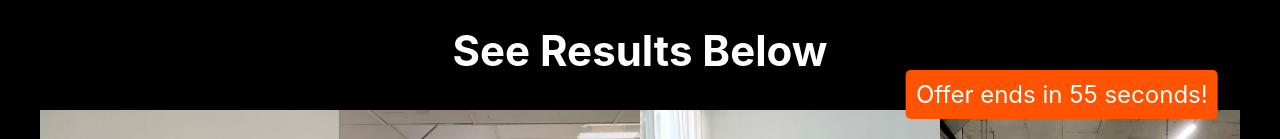
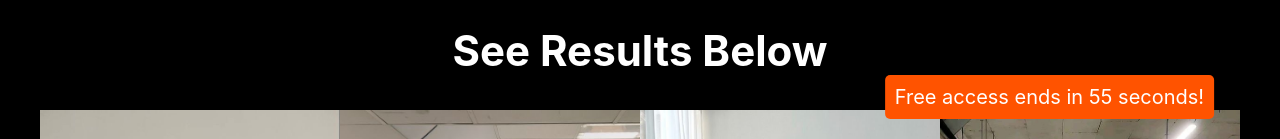
Before and after one commit to Utty007/workout-wonders, a React (Vite) app: page / in a window 1280 px wide. Shown: the part 661-800 px from the top of the page. Built offline with nearby package versions, Linux system fonts and the light colour scheme.

Commit message:
Timer edits

```diff
--- a/src/UI/Timer.jsx
+++ b/src/UI/Timer.jsx
@@ -14,6 +14,10 @@ const CountdownTimer = () => {
     };
   }, []);
 
+    if (timeRemaining < 0) {
+        setTimeRemaining(0)
+    }
+
   return (
     <div
       style={{
@@ -27,10 +31,10 @@ const CountdownTimer = () => {
         padding: '10px',
         borderRadius: '5px',
         zIndex: '10',
-        fontSize: '24px',
+        fontSize: '20px',
       }}
     >
-      Offer ends in {timeRemaining} seconds!
+      {timeRemaining !== 0 || timeRemaining < 0? `Free access ends in ${timeRemaining} seconds!` : `Time Up`}
     </div>
   );
 };
```
